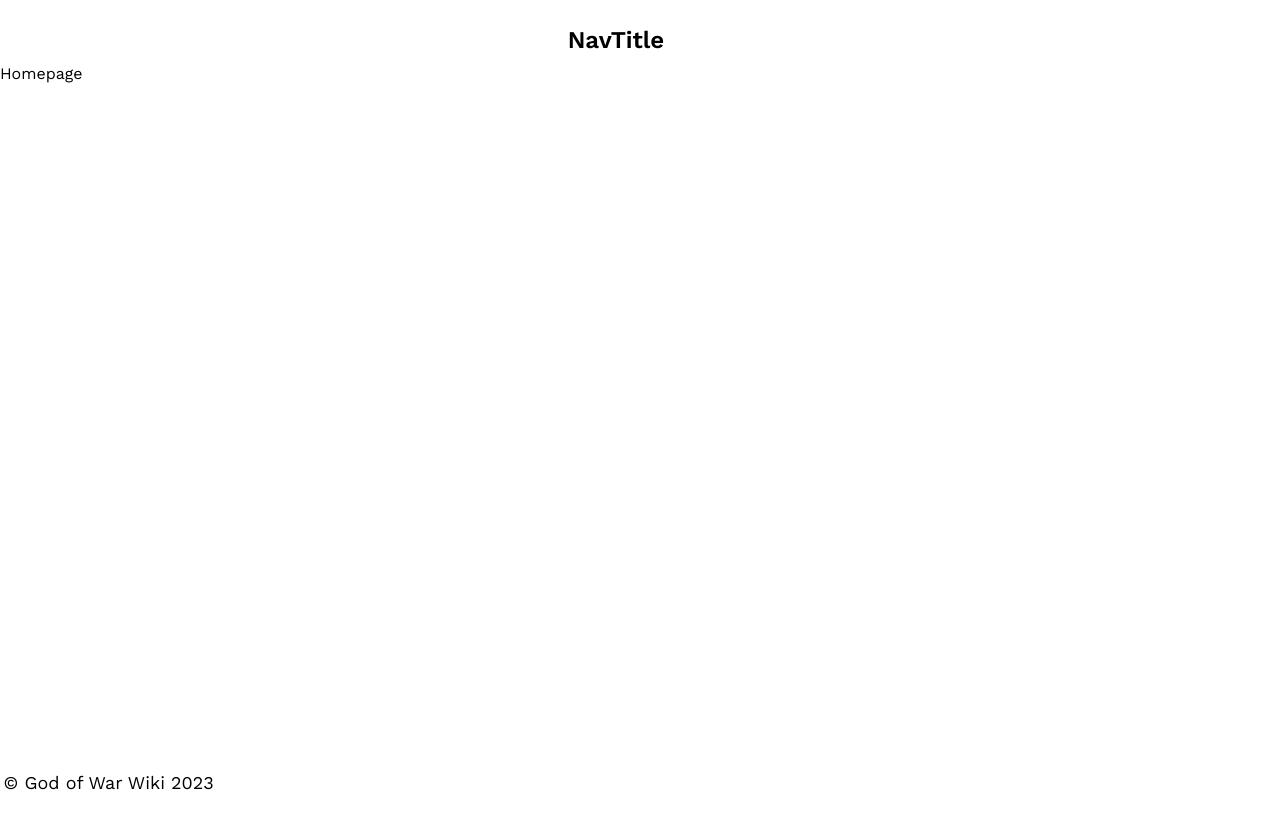
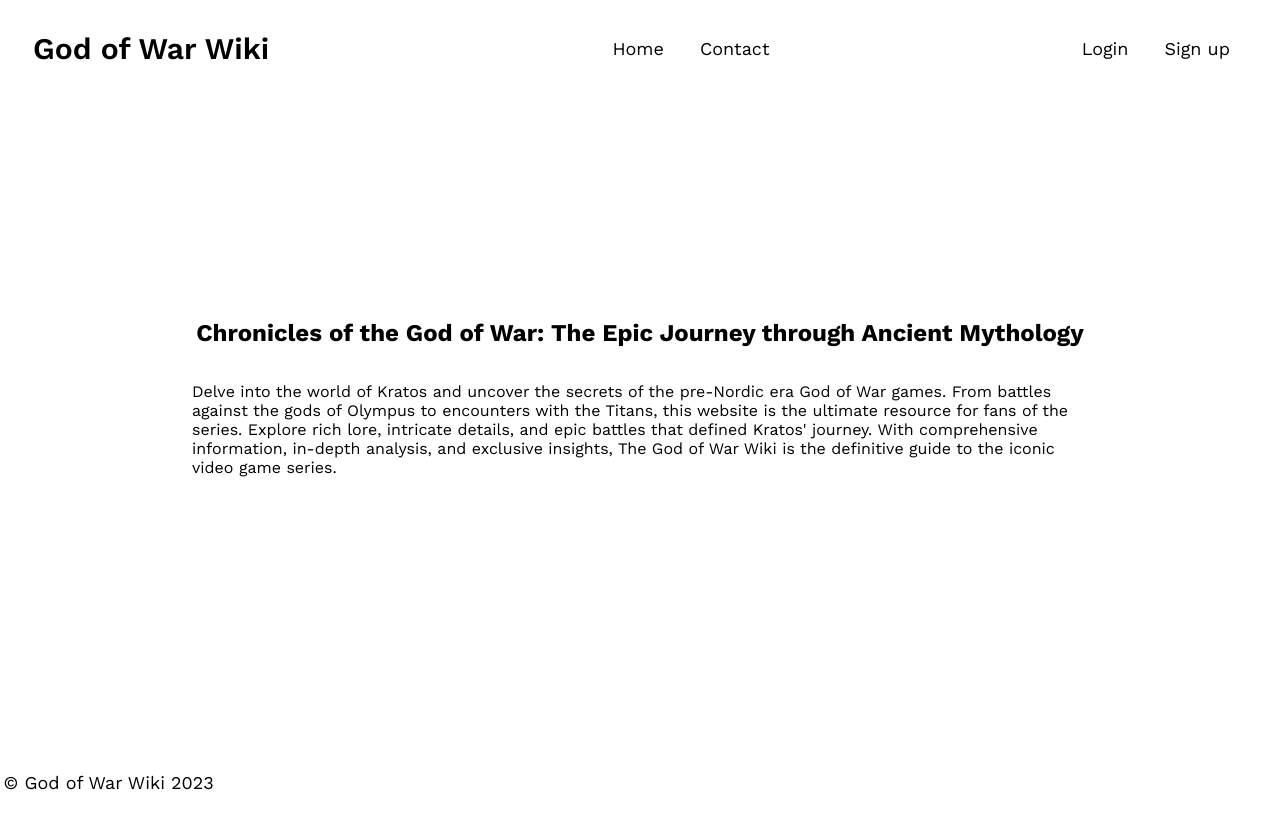
Before and after one commit to Impraa/God-of-War-Wiki, a React (Vite) app in the folder react/: page / in a window 1280 px wide. Built offline with nearby package versions, Linux system fonts and the light colour scheme.

Commit message:
Nav finished, hero next

```diff
--- a/react/src/layout/Navbar.tsx
+++ b/react/src/layout/Navbar.tsx
@@ -36,7 +36,11 @@
         <div className={style ? "opened navbar" : "navbar"}>
             <div className="title-and-hamburger">
                 <NavTitle />
-                <span className={windowSize.width < 1024 ? "show" : "hide"}>
+                <span
+                    className={
+                        windowSize.width < 1024 ? "show-ham" : "hide-ham"
+                    }
+                >
                     <Hamburger
                         onToggle={(toggled) => {
                             if (toggled) {
--- a/react/src/layout/components/NavTitle.tsx
+++ b/react/src/layout/components/NavTitle.tsx
@@ -1,7 +1,7 @@
 import React from "react";
 
 function NavTitle() {
-    return <div className="lg:ml-10 mx-4 flex items-center">NavTitle</div>;
+    return <div className="nav-title">God of War Wiki</div>;
 }
 
 export default NavTitle;
--- a/react/src/pages/Homepage.tsx
+++ b/react/src/pages/Homepage.tsx
@@ -1,7 +1,13 @@
 import React from "react";
+import "../styles/pages/Homepage.scss";
+import Hero from "./components/Hero";
 
 function Homepage() {
-    return <div>Homepage</div>;
+    return (
+        <div className="homepage">
+            <Hero />
+        </div>
+    );
 }
 
 export default Homepage;
--- /dev/null
+++ b/react/src/pages/components/Hero.tsx
@@ -0,0 +1,25 @@
+import React from "react";
+import "../../styles/pages/components/Hero.scss";
+
+function Hero() {
+    return (
+        <div className="hero">
+            <h2 className="title">
+                Chronicles of the God of War: The Epic Journey through Ancient
+                Mythology
+            </h2>{" "}
+            <p className="description">
+                Delve into the world of Kratos and uncover the secrets of the
+                pre-Nordic era God of War games. From battles against the gods
+                of Olympus to encounters with the Titans, this website is the
+                ultimate resource for fans of the series. Explore rich lore,
+                intricate details, and epic battles that defined Kratos'
+                journey. With comprehensive information, in-depth analysis, and
+                exclusive insights, The God of War Wiki is the definitive guide
+                to the iconic video game series.
+            </p>
+        </div>
+    );
+}
+
+export default Hero;
--- /dev/null
+++ b/react/src/styles/_variables.scss
@@ -0,0 +1 @@
+$red: #eb4e4e;
--- a/react/src/styles/layout/Navbar.scss
+++ b/react/src/styles/layout/Navbar.scss
@@ -1,14 +1,29 @@
+@import "../variables";
+
 .navbar {
     display: flex;
     flex-direction: column;
     align-items: center;
     justify-content: center;
-    margin-top: 1em;
+    padding: 1.5em 0em;
     .title-and-hamburger {
         display: flex;
         align-items: center;
         font-size: 1.5em;
         font-weight: 600;
+        .nav-title {
+            padding: 0 0.5em;
+        }
+        .show-ham {
+            visibility: visible;
+            opacity: 1;
+            transition: 0.2s ease-in-out;
+        }
+        .hide-ham {
+            visibility: hidden;
+            opacity: 0;
+            transition: 0.2s ease-in-out;
+        }
     }
     .links {
         display: flex;
@@ -21,6 +36,13 @@
             text-decoration: none;
             padding: 0.5em 0em;
             font-size: 1.125em;
+            transition: 0.125s ease-out;
+            &:hover {
+                transform: scale(1.125);
+                text-decoration: line-through;
+                text-decoration-color: $red;
+                text-decoration-thickness: 0.125em;
+            }
         }
     }
 }
@@ -42,3 +64,35 @@
         transition: 0.2s ease-in-out;
     }
 }
+
+@media (min-width: 1024px) {
+    .navbar {
+        flex-direction: row;
+        justify-content: space-between;
+        .title-and-hamburger {
+            padding: 0 0.75em;
+            .nav-title {
+                font-size: 1.25em;
+            }
+        }
+        .links {
+            display: flex;
+            flex-direction: row;
+            justify-content: space-between;
+            align-items: center;
+            height: 1em;
+            padding: 0 2em;
+            transition: 0.2s ease-in-out;
+            .nav-item {
+                color: black;
+                text-decoration: none;
+                padding: 0.5em 1em;
+                font-size: 1.125em;
+            }
+        }
+    }
+    .hide {
+        visibility: visible;
+        opacity: 1;
+    }
+}
--- /dev/null
+++ b/react/src/styles/pages/Homepage.scss
@@ -0,0 +1,5 @@
+.homepage {
+    display: flex;
+    align-items: center;
+    flex-direction: column;
+}
--- /dev/null
+++ b/react/src/styles/pages/components/Hero.scss
@@ -0,0 +1,8 @@
+.hero {
+    height: 75vh;
+    display: flex;
+    flex-direction: column;
+    align-items: center;
+    justify-content: center;
+    padding: 0 12em;
+}
```
